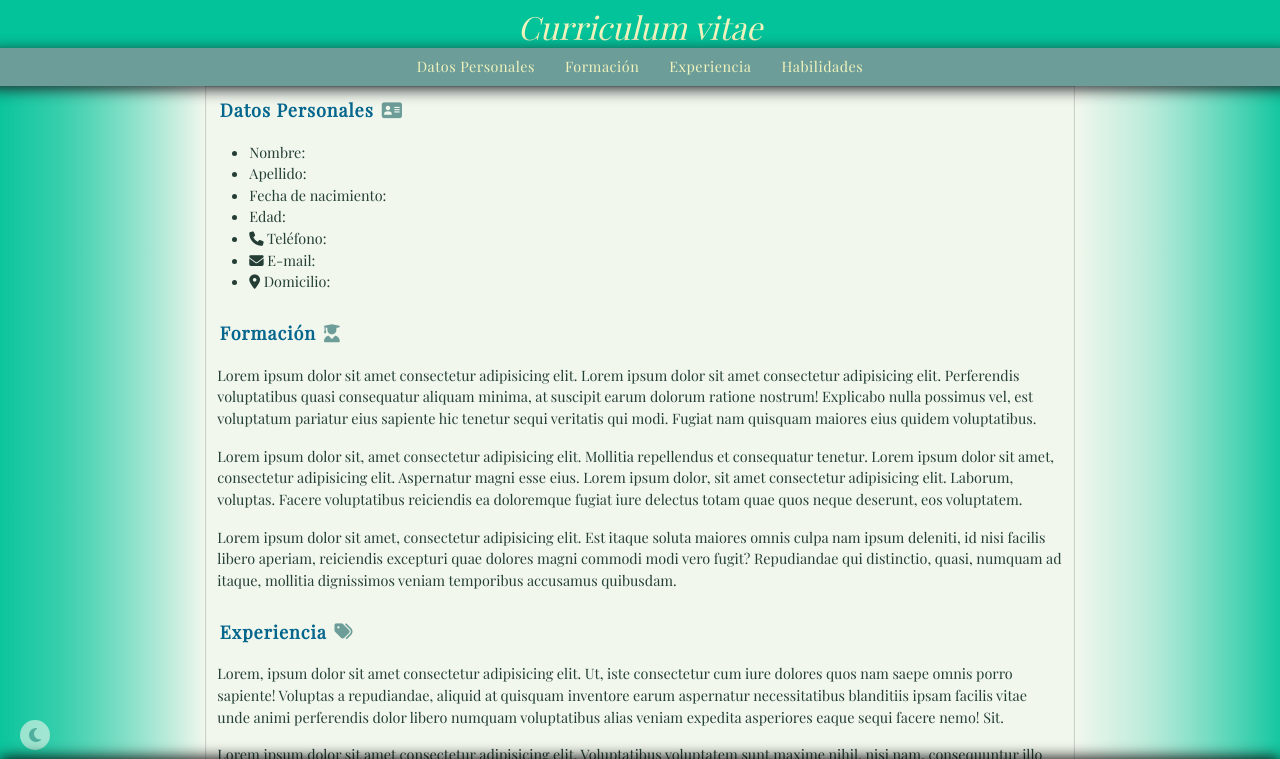
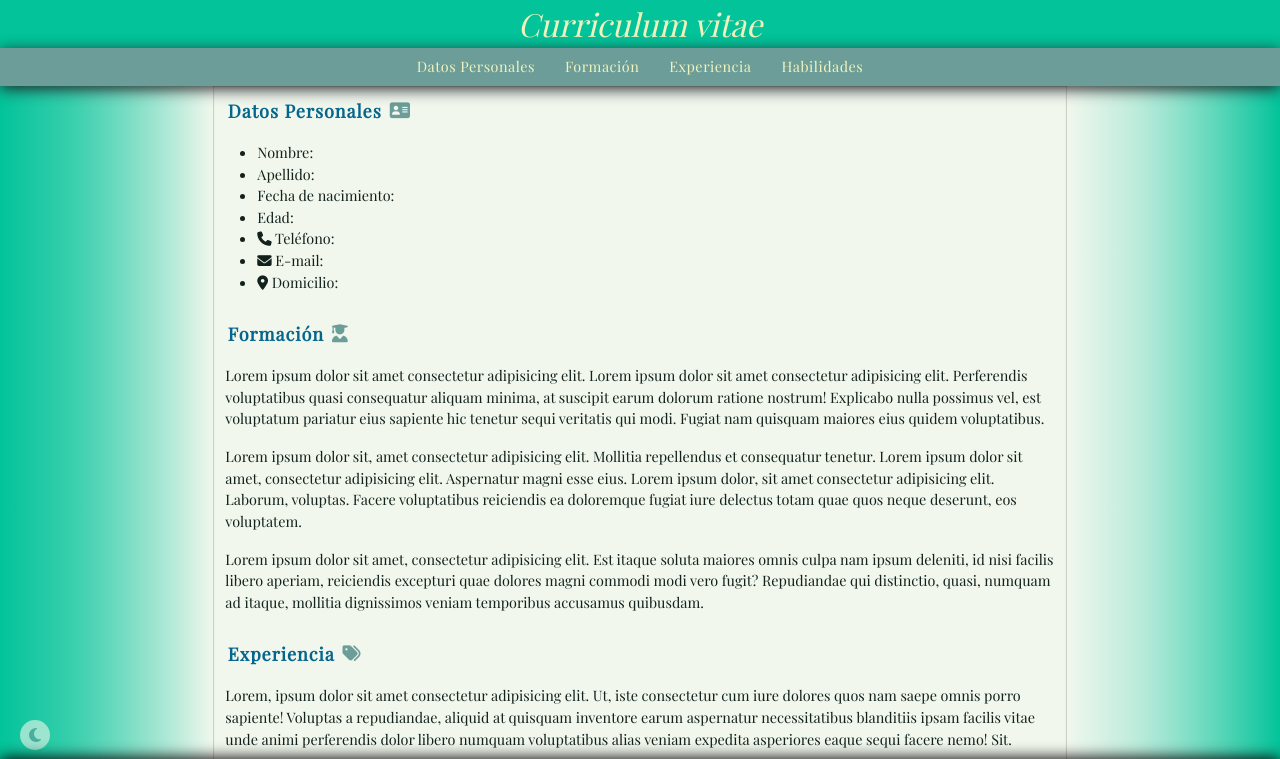
Before and after one commit to CNSarg/Proyecto-final-Argentina-Programa, a plain HTML site: page index.html in a window 1280 px wide. Shown: the top 759 px of the page. Drawn offline with nearby package versions, Linux system fonts and the light colour scheme; no server answers; a web font is replaced by a local one.

Commit message:
5to commit más limpieza y correcciones menores

```diff
--- a/index.css
+++ b/index.css
@@ -3,7 +3,7 @@ body {
     --color-fondo-A: #f1f7ed;
     --color-fondo-B: #6d9d98;
     --color-fondo-C: #02c39a;
-    --color-texto-A: #243E36;
+    --color-texto-A: #13211d;
     --color-texto-B: #F0F3BD;
     --color-texto-C: #05668d;
     --color-acento: black;
@@ -14,9 +14,9 @@ body.oscuro {
     --color-fondo-A: #243E36;
     --color-fondo-B: #ad8e16;
     --color-fondo-C: #11536d;
+    --color-texto-A: #f1f7ed;
     --color-texto-B: #e0eec6;
     --color-texto-C: #F0F3BD;
-    --color-texto-A: #f1f7ed;
     --color-acento: white;
 
 }
@@ -29,6 +29,12 @@ html {
     scroll-behavior: smooth;
     scroll-padding-top: var(--scroll-padding, 250px);
     margin-bottom: 5.5vh ;
+    margin-left: 0px;
+    margin-right: 0px;
+}
+
+.row {
+    margin: 0; /*tuve que agregar esto porque si no quedaba el cuerpo con más margen que el header*/
 }
 
 header {
@@ -36,9 +42,10 @@ header {
 }
 
 header img {
-    width: 10vw;
+    width: 7vw;
     min-width: 100px;
     box-shadow: 4px 4px 10px;
+    margin: 3px;
     }
 
 nav {
@@ -65,13 +72,14 @@ h1 {
     color: var(--color-texto-B);
     text-shadow: 2px 2px 5px var(--color-acento);
     letter-spacing: 2px;
+    margin: 3px;
 
 }
 
 h2 {
-    max-height: 4vh;
     color: var(--color-texto-B);
     font-style: italic;
+    margin: 5px;
 }
 
 h3 {
```
Also changed, not shown: index.js (+12 -83 lines).
